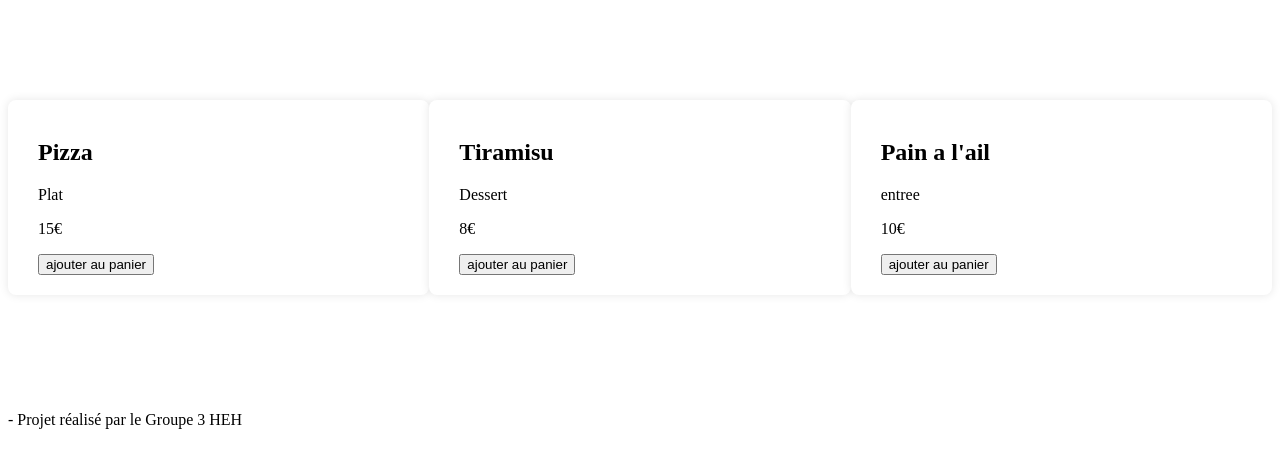
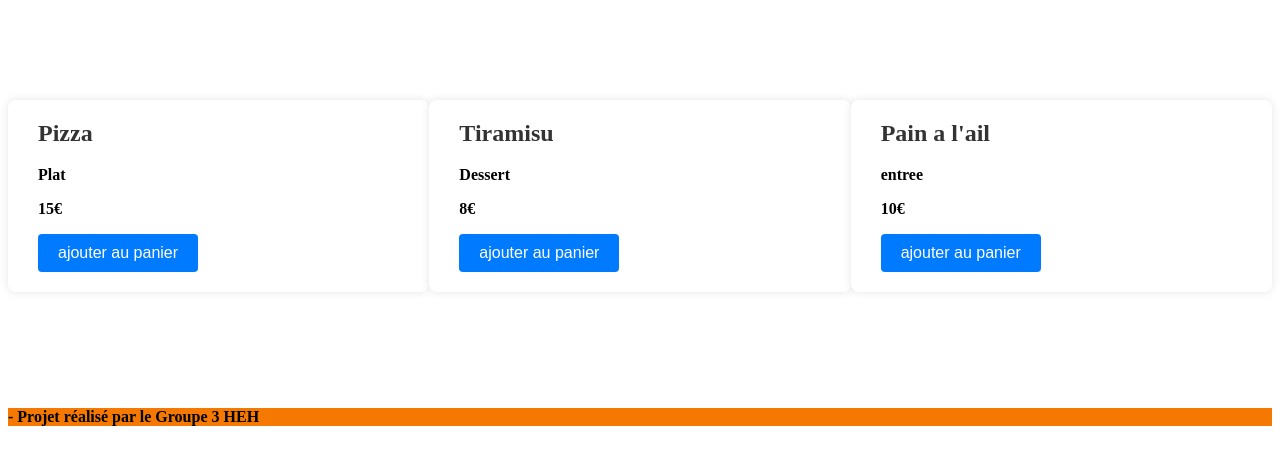
Before and after one commit to Blxtch/gitGroupe3SemaineProjetInter, a PHP site: page /vues/vuePlats.php?id_restau=1 in a window 1280 px wide. Shown: the part 44-512 px from the top of the page. Run offline with PHP 8.4, Linux system fonts and the light colour scheme; the visitor is signed in with stand-in values (Sample User, id 1); data comes from the database, SQL or seed files in the repository.

Commit message:
css + debug vues

```diff
--- a/Modele.php
+++ b/Modele.php
@@ -4,7 +4,7 @@ class Modele {
 
     private function getBdd() {
         try {
-            $bdd = new PDO('mysql:host=192.168.110.9;dbname=dbsemaineprojetdef;charset=utf8', 'AdminISIM' ,'Test123*', array(PDO::ATTR_ERRMODE => PDO::ERRMODE_EXCEPTION));
+            $bdd = new PDO('mysql:host=localhost;dbname=dbsemaineprojetdef;charset=utf8', 'AdminISIM' ,'Test123*', array(PDO::ATTR_ERRMODE => PDO::ERRMODE_EXCEPTION));
             return $bdd;
         } catch (PDOException $e) {
             die("Database connection failed: " . $e->getMessage());
@@ -37,9 +37,6 @@ class Modele {
             else {
                 $message = 'Non connecté';
             }
-        }
-        else {
-            echo 'Veuillez remplir les champs';
         }
     }
 
--- a/css/stylePlats.css
+++ b/css/stylePlats.css
@@ -36,3 +36,48 @@ a:hover{
     text-decoration: none;
     color: #f57900;
 }
+
+h2 {
+    margin-top: 0;
+    color: #333;
+}
+
+label {
+    display: block;
+    margin-bottom: 8px;
+    color: #555;
+}
+
+input[type="text"], input[type="password"] {
+    width: 100%;
+    padding: 10px;
+    margin-bottom: 10px;
+    border: 1px solid #ccc;
+    border-radius: 4px;
+    font-size: 16px;
+}
+
+input[type="submit"] {
+    background-color: #007BFF;
+    color: #fff;
+    border: none;
+    padding: 10px 20px;
+    font-size: 16px;
+    border-radius: 4px;
+    cursor: pointer;
+    transition: background-color 0.3s;
+}
+
+input[type="submit"]:hover {
+    background-color: #0056b3;
+}
+
+p {
+    font-weight: bold;
+}
+
+footer{
+    background-color: #f57900;
+    margin: 0;
+    padding: 0;
+}
--- a/gabarits/header.php
+++ b/gabarits/header.php
@@ -1,7 +1,3 @@
 <header>
-                <img src="../img/logo.png" alt="logo">
-
-                <?php
-                  //echo '<p>','TEST', $users['prenom_user'],'</p>';
-                ?>
+    <img src="img/logo.png" alt="logo">
 </header>
--- a/index.php
+++ b/index.php
@@ -1,5 +1,4 @@
 <?php
-require_once 'modele.php';
 require_once 'db.php';
 
 
--- a/vues/vueAccueil.php
+++ b/vues/vueAccueil.php
@@ -5,9 +5,6 @@
 //     header('Location: vueLogin.php');
 //     exit();
 // }
-
-echo $_SESSION['id'];
-echo $_SESSION['login'];
 
 ?>
 
--- a/vues/vueLogin.php
+++ b/vues/vueLogin.php
@@ -1,8 +1,5 @@
 <?php //require_once '../index.php';
 //require_once 'db.php';
-
-echo $_SESSION['id'];
-
 if (isset ($_SESSION['id'])) {
     include 'vueAccueil.php';
 }
```
Also changed, not shown: css/styleAccueil.css (+8 -1 lines).
